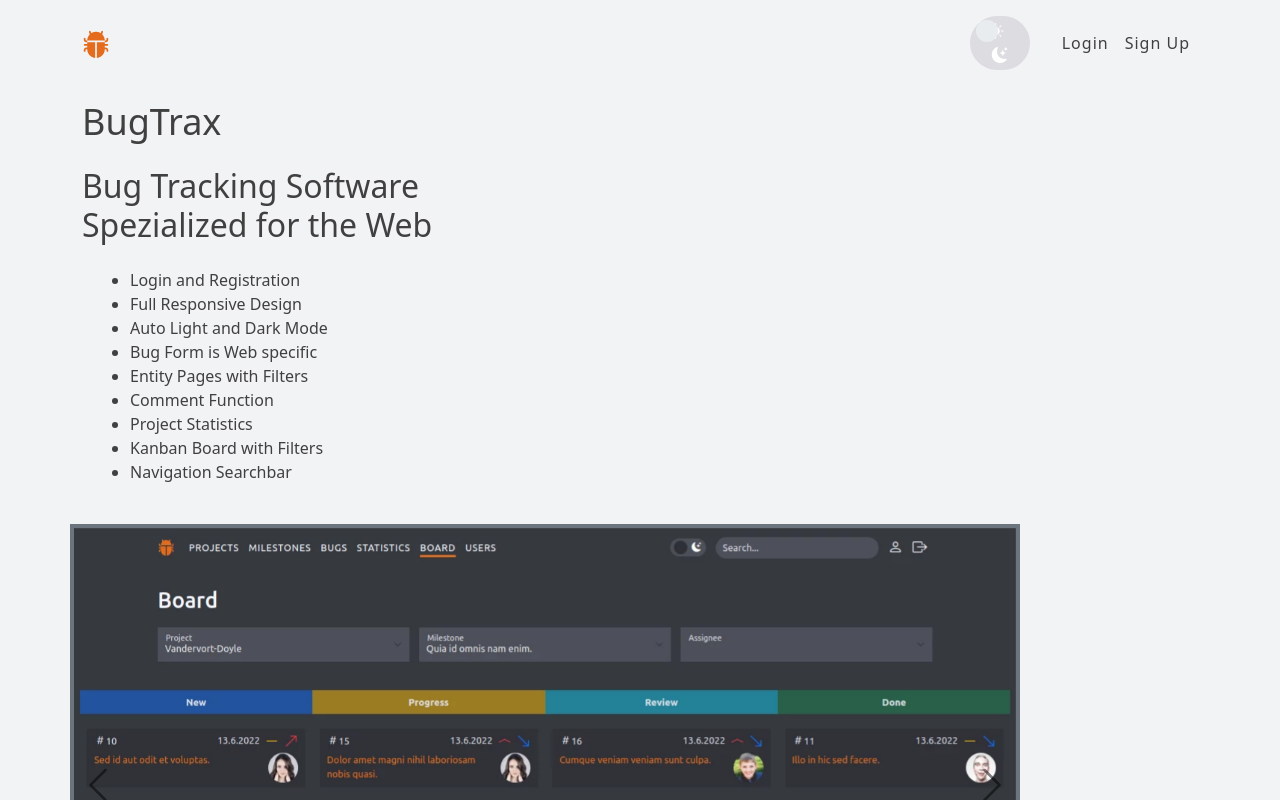
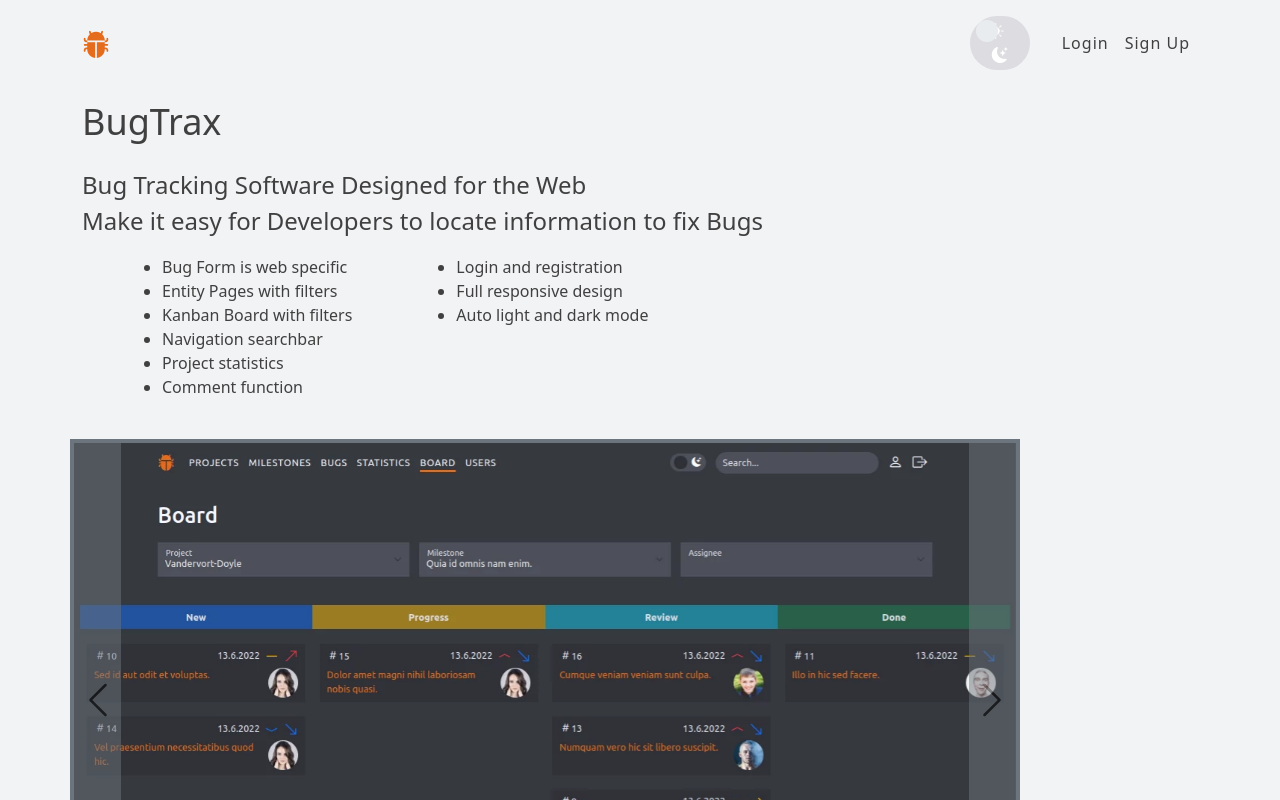
Before and after one commit to Toycu27/BugTrax-SPA, a React (Create React App) app: page / in a window 1280 px wide. Shown: the top 800 px of the page. Built offline with nearby package versions, Linux system fonts and the light colour scheme.

Commit message:
Improved Home view

```diff
--- a/src/js/View/Home.jsx
+++ b/src/js/View/Home.jsx
@@ -8,22 +8,30 @@ export default function Home() {
             </div>
 
             <div className="row g-4 mb-4">
-                <h2 className="fw-normal mb-0">
-                    Bug Tracking Software
+                <p className="fw-normal mb-3 fs-4">
+                    Bug Tracking Software Designed for the Web
                     <br />
-                    Spezialized for the Web
-                </h2>
-                <ul className="ms-5">
-                    <li>Login and Registration</li>
-                    <li>Full Responsive Design</li>
-                    <li>Auto Light and Dark Mode</li>
-                    <li>Bug Form is Web specific</li>
-                    <li>Entity Pages with Filters</li>
-                    <li>Comment Function</li>
-                    <li>Project Statistics</li>
-                    <li>Kanban Board with Filters</li>
-                    <li>Navigation Searchbar</li>
-                </ul>
+                    Make it easy for Developers to locate information to fix Bugs
+                </p>
+                <div className="row">
+                    <div className="col-auto">
+                        <ul className="ms-5">
+                            <li>Bug Form is web specific</li>
+                            <li>Entity Pages with filters</li>
+                            <li>Kanban Board with filters</li>
+                            <li>Navigation searchbar</li>
+                            <li>Project statistics</li>
+                            <li>Comment function</li>
+                        </ul>
+                    </div>
+                    <div className="col-auto">
+                        <ul className="ms-5">
+                            <li>Login and registration</li>
+                            <li>Full responsive design</li>
+                            <li>Auto light and dark mode</li>
+                        </ul>
+                    </div>
+                </div>
             </div>
 
             <div className="row g-4 mb-4">
@@ -60,11 +68,11 @@ export default function Home() {
                                 <img src="/screenshot_05.webp" className="d-block w-100" alt="..." />
                             </div>
                         </div>
-                        <button className="carousel-control-prev" type="button" data-bs-target="#carouselCaptions" data-bs-slide="prev">
+                        <button className="carousel-control-prev bg-secondary" type="button" data-bs-target="#carouselCaptions" data-bs-slide="prev">
                             <span className="carousel-control-prev-icon" aria-hidden="true" />
                             <span className="visually-hidden">Previous</span>
                         </button>
-                        <button className="carousel-control-next" type="button" data-bs-target="#carouselCaptions" data-bs-slide="next">
+                        <button className="carousel-control-next bg-secondary" type="button" data-bs-target="#carouselCaptions" data-bs-slide="next">
                             <span className="carousel-control-next-icon" aria-hidden="true" />
                             <span className="visually-hidden">Next</span>
                         </button>
```
